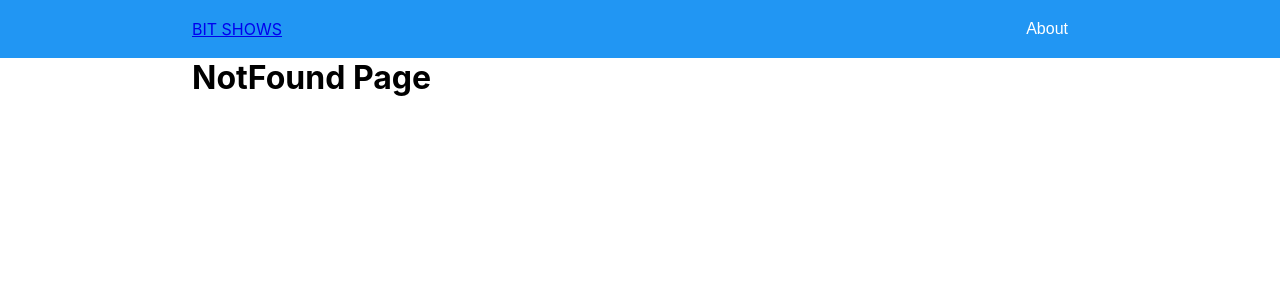
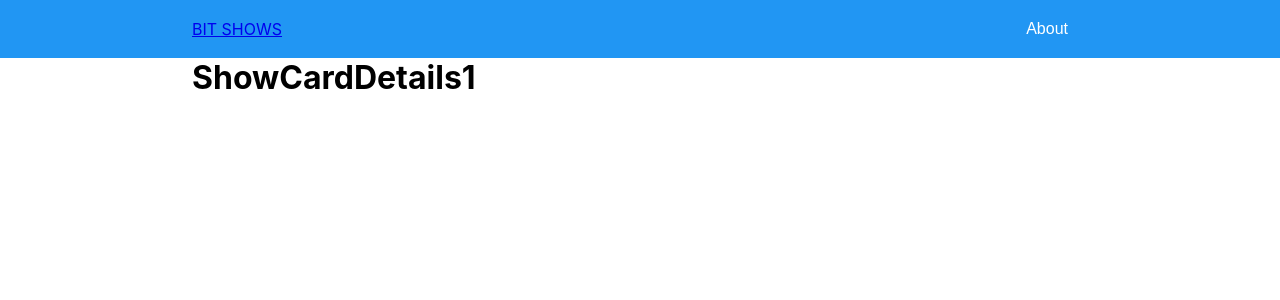
Before and after one commit to abhidatta0/Tvshows, a React (Create React App) app: page /show/1 in a window 1280 px wide. Shown: the top 300 px of the page. Built offline with nearby package versions, Linux system fonts and the light colour scheme.

Commit message:
added ShowDetailsCard component

```diff
--- a/src/App.tsx
+++ b/src/App.tsx
@@ -1,5 +1,5 @@
 import { Routes, Route } from 'react-router-dom';
-import { Navbar, Home, About, NotFound } from './components';
+import { Navbar, Home, About, NotFound, ShowCardDetails } from './components';
 import Styles from './App.module.scss';
 
 const App = () => (
@@ -8,6 +8,7 @@ const App = () => (
         <div className={Styles.main}>
             <Routes>
                 <Route path="/" element={<Home />} />
+                <Route path="/show/:id" element={<ShowCardDetails />} />
                 <Route path="about" element={<About />} />
                 <Route path="*" element={<NotFound />} />
             </Routes>
--- a/src/components/Home/Home.tsx
+++ b/src/components/Home/Home.tsx
@@ -14,7 +14,7 @@ const Home = () => {
             const tvshowsList = await getTVShowsList();
             setTvshows(tvshowsList);
         } catch (e) {
-            console.log(e);
+            setTvshows([]);
         }
     };
     useEffect(() => {
@@ -25,6 +25,7 @@ const Home = () => {
             <div className={Styles.cardsContainer}>
                 {tvshows.map((item) => (
                     <ShowCard
+                        id={item.id}
                         showName={item.name}
                         imageSource={item.image.original}
                         rating={item.rating.average}
--- a/src/components/ShowCard/ShowCard.tsx
+++ b/src/components/ShowCard/ShowCard.tsx
@@ -1,15 +1,32 @@
 import { memo } from 'react';
+import { useNavigate } from 'react-router-dom';
 import Styles from './ShowCard.module.scss';
 
 type Props = {
+    id: number;
     showName: string;
     imageSource: string;
     rating: number;
 };
 
-const ShowCard = ({ showName, imageSource, rating }: Props) => (
-    <div className={`${Styles.wrapper} ${Styles.boxShadow}`}>
-        <img src={imageSource} className={Styles.img} alt="tv show poster" />
+const ShowCard = ({ id, showName, imageSource, rating }: Props) => {
+    const navigate = useNavigate();
+    const onShowCard = () => {
+        navigate(`show/${id}`);
+    };
+
+    return (
+        <div
+            className={`${Styles.wrapper} ${Styles.boxShadow}`}
+            onClick={onShowCard}
+            role="button"
+            tabIndex={0}
+        >
+            <img
+                src={imageSource}
+                className={Styles.img}
+                alt="tv show poster"
+            />
             <div className={Styles.cardContent}>
                 <p className={Styles.cardTitle}>{showName}</p>
             </div>
@@ -18,5 +35,6 @@ const ShowCard = ({ showName, imageSource, rating }: Props) => (
             </div>
         </div>
     );
+};
 
 export default memo(ShowCard);
--- /dev/null
+++ b/src/components/ShowCardDetails/ShowCardDetails.tsx
@@ -0,0 +1,15 @@
+import { useParams } from 'react-router-dom';
+
+const ShowCardDetails = () => {
+    const params = useParams();
+    const showId = params.id;
+
+    return (
+        <h1>
+            ShowCardDetails
+            {showId}
+        </h1>
+    );
+};
+
+export default ShowCardDetails;
--- a/src/components/index.js
+++ b/src/components/index.js
@@ -4,6 +4,7 @@ import Home from './Home/Home';
 import Button from './Button/Button';
 import ShowCard from './ShowCard/ShowCard';
 import About from './About/About';
+import ShowCardDetails from './ShowCardDetails/ShowCardDetails';
 import NotFound from './NotFound/NotFound';
 
-export { Navbar, Home, Button, ShowCard, About, NotFound };
+export { Navbar, Home, Button, ShowCard, ShowCardDetails, About, NotFound };
```
Lines whose indentation alone changed are shown as unchanged.
